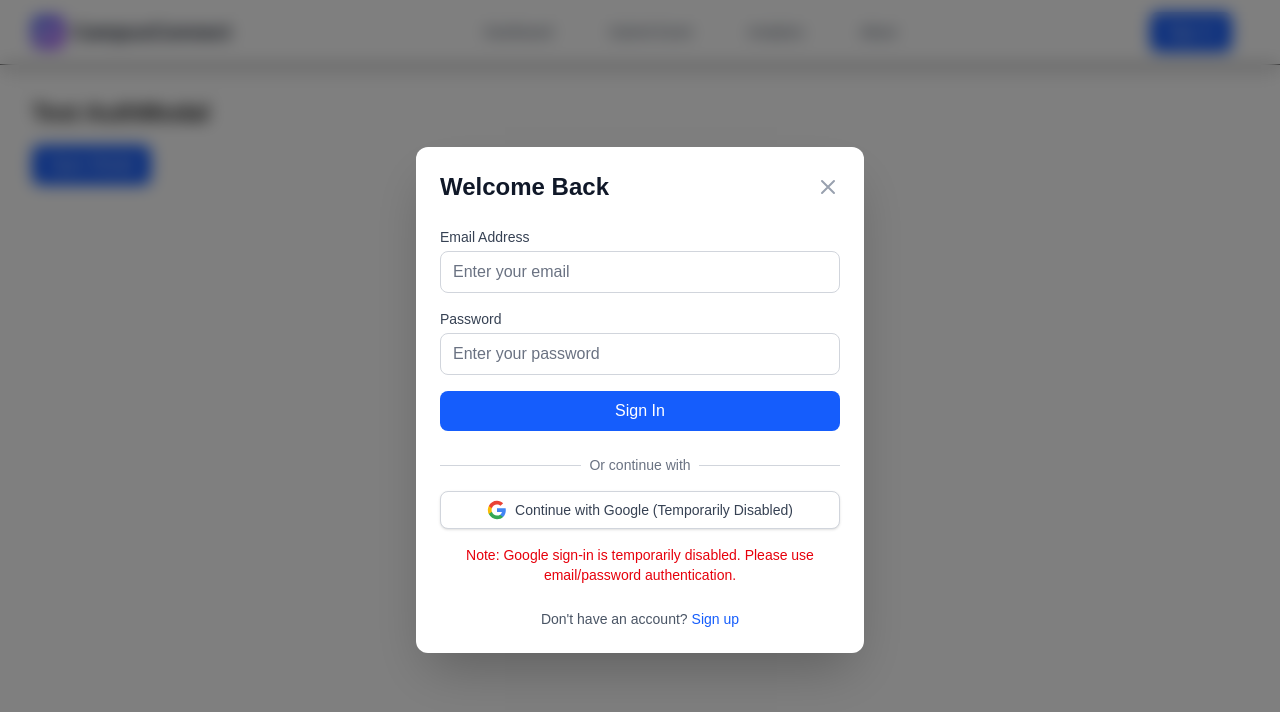
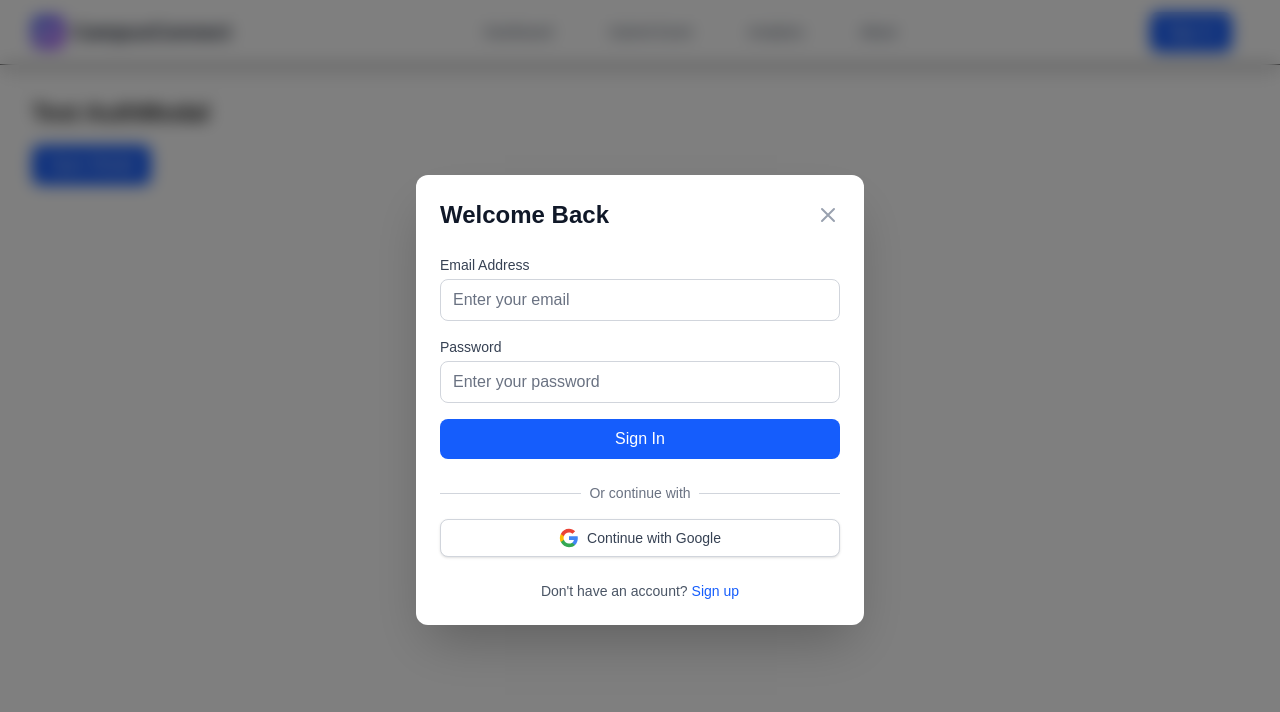
Before and after one commit to arafateasin/CampusConnect, a Next.js app: page /test-modal in a window 1280 px wide. Both pictures are taken after a click on the button "Sign In". Shown: the top 712 px of the page. Built offline with nearby package versions, Linux system fonts and the light colour scheme; no server answers.

Commit message:
Enable Google OAuth - remove disabled state and message

```diff
--- a/src/app/api/seed-events/route.ts
+++ b/src/app/api/seed-events/route.ts
@@ -15,7 +15,7 @@ export async function POST(request: NextRequest) {
         eventType: "tech-talk" as const,
         link: "https://example.com/mongodb-event-1",
         tags: ["mongodb", "database", "testing"],
-        createdBy: "system"
+        createdBy: "system",
       },
       {
         title: "MongoDB Test Event 2",
@@ -26,7 +26,7 @@ export async function POST(request: NextRequest) {
         eventType: "workshop" as const,
         link: "https://example.com/mongodb-event-2",
         tags: ["mongodb", "workshop", "database"],
-        createdBy: "system"
+        createdBy: "system",
       },
       {
         title: "MongoDB Test Hackathon",
@@ -37,8 +37,8 @@ export async function POST(request: NextRequest) {
         eventType: "hackathon" as const,
         link: "https://example.com/mongodb-hackathon",
         tags: ["mongodb", "hackathon", "innovation"],
-        createdBy: "system"
-      }
+        createdBy: "system",
+      },
     ];
 
     const createdEvents = [];
@@ -54,16 +54,18 @@ export async function POST(request: NextRequest) {
       message: "Sample events seeded successfully",
       data: {
         eventsCreated: createdEvents.length,
-        events: createdEvents
-      }
+        events: createdEvents,
+      },
     });
-
   } catch (error) {
     console.error("❌ Error seeding events:", error);
-    return NextResponse.json({
-      success: false,
-      error: "Failed to seed events",
-      details: error instanceof Error ? error.message : "Unknown error"
-    }, { status: 500 });
+    return NextResponse.json(
+      {
+        success: false,
+        error: "Failed to seed events",
+        details: error instanceof Error ? error.message : "Unknown error",
+      },
+      { status: 500 }
+    );
   }
 }
--- a/src/components/AuthModal.tsx
+++ b/src/components/AuthModal.tsx
@@ -207,16 +207,8 @@ export function AuthModal({ isOpen, onClose }: AuthModalProps) {
                 d="M12 5.38c1.62 0 3.06.56 4.21 1.64l3.15-3.15C17.45 2.09 14.97 1 12 1 7.7 1 3.99 3.47 2.18 7.07l3.66 2.84c.87-2.6 3.3-4.53 6.16-4.53z"
               />
             </svg>
-            Continue with Google (Temporarily Disabled)
+            Continue with Google
           </button>
-        </div>
-
-        {/* Temporarily disable Google sign-in */}
-        <div className="mt-4 text-center">
-          <p className="text-sm text-red-600">
-            Note: Google sign-in is temporarily disabled. Please use
-            email/password authentication.
-          </p>
         </div>
 
         <div className="mt-6 text-center">
```
Also changed, not shown: src/app/page.tsx (line endings or trailing spaces).
